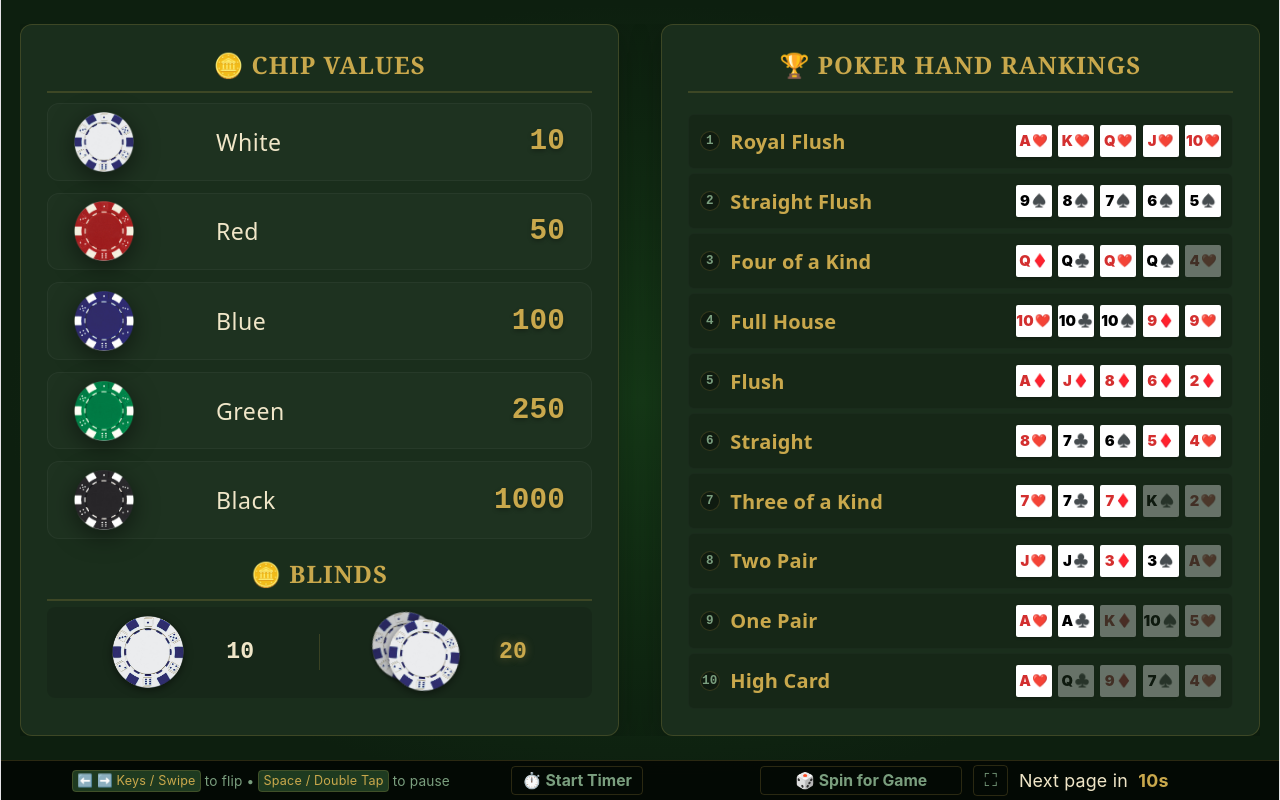
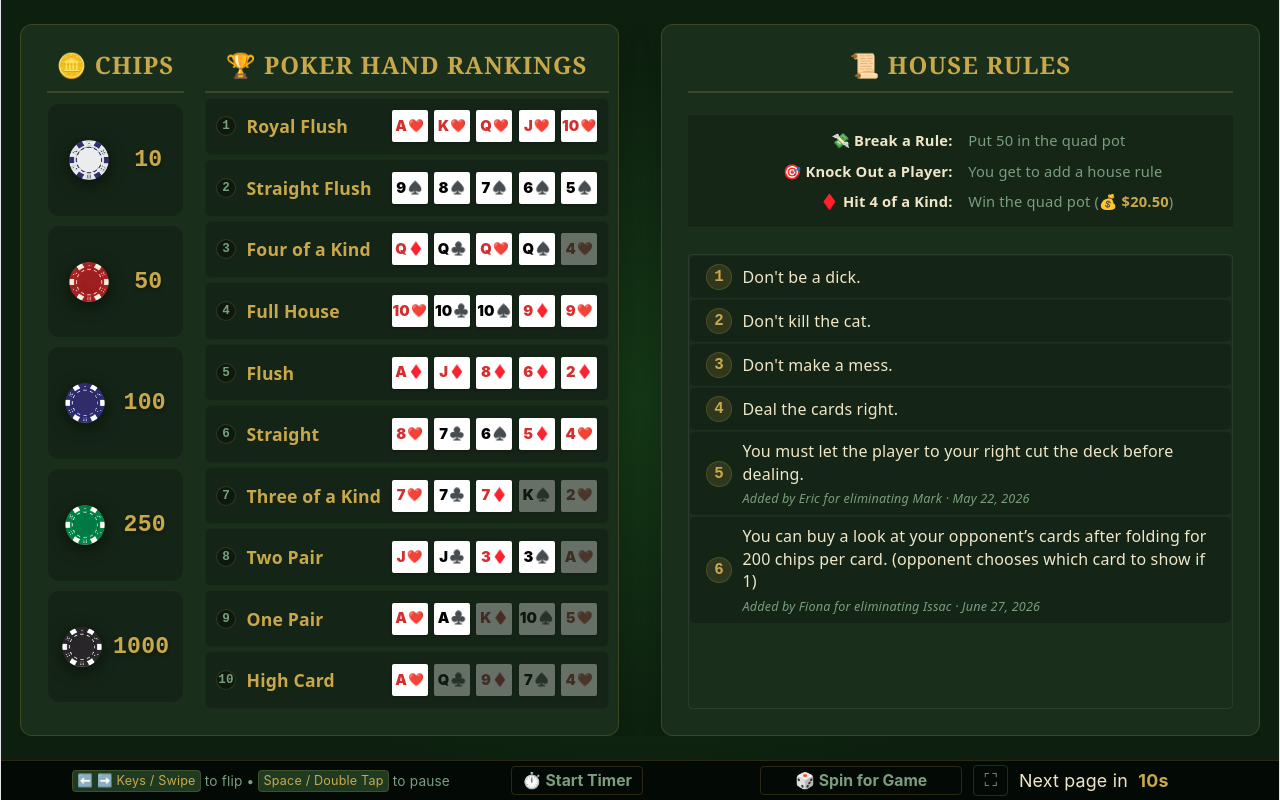
Before and after one commit to TrevorDKelly/poker_night, a Vue app: page / in a window 1280 px wide. Built offline with nearby package versions, Linux system fonts and the light colour scheme.

Commit message:
combine chip and hand values

```diff
--- a/src/App.vue
+++ b/src/App.vue
@@ -1,8 +1,7 @@
 <script setup>
 import { theme } from './config/theme.js'
 import { onMounted, ref, watch } from 'vue'
-import ChipValues from './components/flipper_pages/ChipValues.vue'
-import HandValues from './components/flipper_pages/HandValues.vue'
+import ChipAndHandValues from './components/flipper_pages/ChipAndHandValues.vue'
 import HouseRules from './components/flipper_pages/HouseRules.vue'
 import Leaderboard from './components/flipper_pages/Leaderboard.vue'
 import Stats from './components/flipper_pages/Stats.vue'
@@ -11,8 +10,7 @@ import { useFlipper } from './logic/useFlipper.js'
 
 // We have 5 half-page components now
 const pages = [
-  ChipValues,
-  HandValues,
+  ChipAndHandValues,
   HouseRules,
   Leaderboard,
   Stats,
--- a/src/components/flipper_pages/HandValues.vue
+++ b/src/components/flipper_pages/ChipAndHandValues.vue
@@ -1,5 +1,18 @@
 <template>
-  <div class="flipper-panel">
+  <div class="flipper-panel combined-panel">
+    <div class="chips-section">
+      <div class="panel-header">
+        <h2 class="panel-title">🪙 Chips</h2>
+      </div>
+      <div class="chips-container">
+        <div v-for="chip in chips" :key="chip.color" class="chip-row panel-row">
+          <img :src="chip.image" :alt="chip.color" class="chip-img" />
+          <span class="chip-val">{{ chip.value }}</span>
+        </div>
+      </div>
+    </div>
+
+    <div class="hands-section">
       <div class="panel-header">
         <h2 class="panel-title">🏆 Poker Hand Rankings</h2>
       </div>
@@ -24,9 +37,24 @@
         </div>
       </div>
     </div>
+  </div>
 </template>
 
 <script setup>
+import whiteChip from '../../assets/white_chip.png'
+import redChip from '../../assets/red_chip.png'
+import blueChip from '../../assets/blue_chip.png'
+import greenChip from '../../assets/green_chip.png'
+import blackChip from '../../assets/black_chip.png'
+
+const chips = [
+  { color: 'white', value: 10, image: whiteChip },
+  { color: 'red', value: 50, image: redChip },
+  { color: 'blue', value: 100, image: blueChip },
+  { color: 'green', value: 250, image: greenChip },
+  { color: 'black', value: 1000, image: blackChip }
+]
+
 const hands = [
   {
     rank: 1,
@@ -142,6 +170,63 @@ const hands = [
 </script>
 
 <style scoped>
+.combined-panel {
+  flex-direction: row !important;
+  gap: 1rem;
+}
+
+.chips-section {
+  flex: 0 0 25%;
+  display: flex;
+  flex-direction: column;
+  min-height: 0;
+}
+
+.hands-section {
+  flex: 1;
+  display: flex;
+  flex-direction: column;
+  min-height: 0;
+}
+
+.chips-container {
+  display: flex;
+  flex-direction: column;
+  justify-content: space-between;
+  flex-grow: 1;
+  min-height: 0;
+  gap: clamp(4px, 1vh, 12px);
+  padding: 0.25rem 0;
+  box-sizing: border-box;
+}
+
+.chip-row {
+  display: flex;
+  align-items: center;
+  justify-content: space-around;
+  flex: 1;
+  min-height: 0;
+  border-radius: 12px;
+  border: 1px solid rgba(255, 255, 255, 0.04);
+  padding: clamp(0.2rem, 1vh, 0.5rem) clamp(0.5rem, 1vw, 1rem);
+  box-sizing: border-box;
+}
+
+.chip-img {
+  height: clamp(30px, 5vh, 60px);
+  width: clamp(30px, 5vh, 60px);
+  object-fit: contain;
+  filter: drop-shadow(0 4px 8px rgba(0, 0, 0, 0.5));
+}
+
+.chip-val {
+  font-family: monospace;
+  font-weight: bold;
+  color: var(--highlight, #c9a84c);
+  font-size: clamp(1.1rem, 2.2vh, 1.8rem);
+  text-shadow: 0 2px 4px rgba(0, 0, 0, 0.3);
+}
+
 .hand-values-column {
   background: var(--bgCard, rgba(26, 46, 28, 0.4));
   border: 1px solid var(--borderSubtle, rgba(201, 168, 76, 0.2));
@@ -167,7 +252,6 @@ const hands = [
 .hand-row {
   justify-content: space-between;
   padding: 0.25rem 0.5rem;
-  background: rgba(0, 0, 0, 0.15);
   border: 1px solid rgba(255, 255, 255, 0.02);
   flex: 1;
   min-height: 0;
@@ -197,7 +281,7 @@ const hands = [
 .hand-name {
   flex: 1;
   text-align: left;
-  font-size: clamp(0.75rem, 2.5vh, 5rem);
+  font-size: clamp(0.7rem, 2.2vh, 4rem);
   font-weight: bold;
   color: var(--highlight, #c9a84c);
   white-space: nowrap;
--- a/src/components/flipper_pages/ChipValues.vue
+++ /dev/null
@@ -1,251 +0,0 @@
-<template>
-  <div class="flipper-panel">
-    <div class="chip-values-section">
-      <div class="panel-header">
-        <h2 class="panel-title">🪙 Chip Values</h2>
-      </div>
-      <div class="chips-container">
-        <div v-for="chip in chips" :key="chip.color" class="chip-row">
-          <div class="chip-col col-img">
-            <img :src="chip.image" :alt="chip.color" class="chip-img" />
-          </div>
-          <div class="chip-col col-color">
-            <span class="capitalize color-name">{{ chip.color }}</span>
-          </div>
-          <div class="chip-col col-value">
-            <span class="chip-val">{{ chip.value }}</span>
-          </div>
-        </div>
-      </div>
-    </div>
-
-    <div class="blinds-section">
-      <div class="panel-header">
-        <h2 class="panel-title">🪙 Blinds</h2>
-      </div>
-      <div class="blinds-display-row">
-        <div class="blind-slot">
-          <div class="chip-image-container">
-            <img :src="whiteChip" class="single-chip" alt="White Chip" />
-          </div>
-          <span class="blind-amt">10</span>
-        </div>
-
-        <div class="blinds-sep">
-          <span class="sep-line-full"></span>
-        </div>
-
-        <div class="blind-slot">
-          <div class="chip-image-container double-stack">
-            <img :src="whiteChip" class="stack-chip chip-back" alt="White Chip" />
-            <img :src="whiteChip" class="stack-chip chip-front" alt="White Chip" />
-          </div>
-          <span class="blind-amt highlight">20</span>
-        </div>
-      </div>
-    </div>
-  </div>
-</template>
-
-<script setup>
-import whiteChip from '../../assets/white_chip.png'
-import redChip from '../../assets/red_chip.png'
-import blueChip from '../../assets/blue_chip.png'
-import greenChip from '../../assets/green_chip.png'
-import blackChip from '../../assets/black_chip.png'
-
-const chips = [
-  { color: 'white', value: 10, image: whiteChip },
-  { color: 'red', value: 50, image: redChip },
-  { color: 'blue', value: 100, image: blueChip },
-  { color: 'green', value: 250, image: greenChip },
-  { color: 'black', value: 1000, image: blackChip }
-]
-</script>
-
-<style scoped>
-.flipper-panel {
-  display: flex;
-  flex-direction: column;
-  height: 100%;
-}
-
-.chip-values-section {
-  flex: 0 0 75%;
-  display: flex;
-  flex-direction: column;
-  min-height: 0;
-}
-
-.blinds-section {
-  flex: 0 0 25%;
-  display: flex;
-  flex-direction: column;
-}
-
-.chips-container {
-  display: flex;
-  flex-direction: column;
-  justify-content: space-between;
-  flex-grow: 1;
-  min-height: 0;
-  gap: clamp(6px, 1.5vh, 16px);
-  padding: 0.25rem 0;
-  box-sizing: border-box;
-}
-
-.chip-row {
-  display: flex;
-  align-items: center;
-  flex: 1;
-  min-height: 0;
-  background: rgba(255, 255, 255, 0.02);
-  border-radius: 12px;
-  border: 1px solid rgba(255, 255, 255, 0.04);
-  padding: clamp(0.25rem, 1vh, 0.75rem) clamp(0.75rem, 2vw, 1.5rem);
-  transition: transform 0.15s ease, background-color 0.15s ease, border-color 0.15s ease;
-  box-sizing: border-box;
-}
-
-.chip-row:hover {
-  background: rgba(255, 255, 255, 0.05);
-  border-color: var(--highlight, rgba(201, 168, 76, 0.4));
-  transform: translateY(-2px);
-}
-
-.chip-col {
-  display: flex;
-  align-items: center;
-}
-
-.col-img {
-  flex: 0 0 25%;
-  justify-content: flex-start;
-}
-
-.col-color {
-  flex: 1;
-  justify-content: flex-start;
-  padding-left: clamp(0.5rem, 1.5vw, 1.5rem);
-}
-
-.col-value {
-  flex: 0 0 35%;
-  justify-content: flex-end;
-}
-
-.chip-img {
-  height: clamp(36px, 7.5vh, 90px);
-  width: clamp(36px, 7.5vh, 90px);
-  max-width: 100%;
-  max-height: 100%;
-  object-fit: contain;
-  filter: drop-shadow(0 6px 12px rgba(0, 0, 0, 0.5));
-  transition: transform 0.2s;
-  display: block;
-}
-
-.chip-row:hover .chip-img {
-  transform: scale(1.1) rotate(5deg);
-}
-
-.capitalize {
-  text-transform: capitalize;
-}
-
-.color-name {
-  color: var(--textPrimary, #f0e6c8);
-  font-weight: 500;
-  font-size: clamp(1.1rem, 2.3vh, 1.8rem);
-  letter-spacing: 0.5px;
-}
-
-.chip-val {
-  font-family: monospace;
-  font-weight: bold;
-  color: var(--highlight, #c9a84c);
-  font-size: clamp(1.4rem, 3vh, 2.5rem);
-  text-shadow: 0 2px 4px rgba(0, 0, 0, 0.3);
-}
-
-.blinds-display-row {
-  display: flex;
-  align-items: center;
-  justify-content: space-around;
-  gap: 0.5rem;
-  background: rgba(0, 0, 0, 0.12);
-  border-radius: 8px;
-  padding: clamp(0.35rem, 1.2vh, 0.75rem) 0.5rem;
-}
-
-.blind-slot {
-  display: flex;
-  flex-direction: row;
-  align-items: center;
-  justify-content: center;
-  gap: 2rem;
-  flex: 1;
-}
-
-.chip-image-container {
-  display: flex;
-  align-items: center;
-  justify-content: center;
-  width: clamp(30px, 9vh, 80px);
-  height: clamp(30px, 9vh, 80px);
-  flex-shrink: 0;
-}
-
-.chip-image-container.double-stack {
-  position: relative;
-  width: clamp(30px, 9vh, 80px);
-  height: clamp(30px, 9vh, 80px);
-}
-
-.single-chip,
-.stack-chip {
-  width: 100%;
-  height: 100%;
-  object-fit: contain;
-  filter: drop-shadow(0 2px 4px rgba(0, 0, 0, 0.5));
-}
-
-.stack-chip {
-  position: absolute;
-}
-
-.chip-back {
-  transform: translate(-15px, -6px) rotate(-15deg) scale(0.95);
-  filter: drop-shadow(0 1px 2px rgba(0, 0, 0, 0.6)) brightness(0.85);
-}
-
-.chip-front {
-  transform: translate(3px, 3px) rotate(5deg);
-}
-
-.blind-amt {
-  font-size: clamp(1.1rem, 2.5vh, 1.4rem);
-  font-weight: 800;
-  font-family: monospace;
-  color: var(--textPrimary, #f0e6c8);
-  line-height: 1;
-}
-
-.blind-amt.highlight {
-  color: var(--highlight, #c9a84c);
-  text-shadow: 0 0 8px rgba(201, 168, 76, 0.4);
-}
-
-.blinds-sep {
-  display: flex;
-  align-items: center;
-  flex-shrink: 0;
-}
-
-.sep-line-full {
-  display: block;
-  width: 1px;
-  height: 36px;
-  background: var(--borderSubtle, rgba(201, 168, 76, 0.2));
-}
-</style>
--- a/src/components/flipper_pages/HouseRules.vue
+++ b/src/components/flipper_pages/HouseRules.vue
@@ -96,7 +96,6 @@ const { quadPotValue } = useQuadPot()
   scrollbar-color: var(--borderSubtle) transparent;
   border: 1px solid rgba(255, 255, 255, 0.08);
   border-radius: 4px;
-  background: rgba(0, 0, 0, 0.3);
   margin-top: 0.5rem;
 }
 
--- a/src/components/flipper_pages/Leaderboard.vue
+++ b/src/components/flipper_pages/Leaderboard.vue
@@ -30,7 +30,7 @@ const playerStats = computed(() => {
   const totals = {}
   for (const t of TRANSACTIONS) {
     if (!totals[t.name]) totals[t.name] = { name: t.name, buyIns: 0, payouts: 0 }
-    if (t.type === 'buyin') totals[t.name].buyIns += t.amount
+    if (t.type === 'buyin') totals[t.name].buyIns += t.amount - 2
     else totals[t.name].payouts += t.amount
   }
   return Object.values(totals).map(p => {
```
Also changed, not shown: 1 other file (tests, documents, lock files or other folders). Lines whose indentation alone changed are shown as unchanged.
